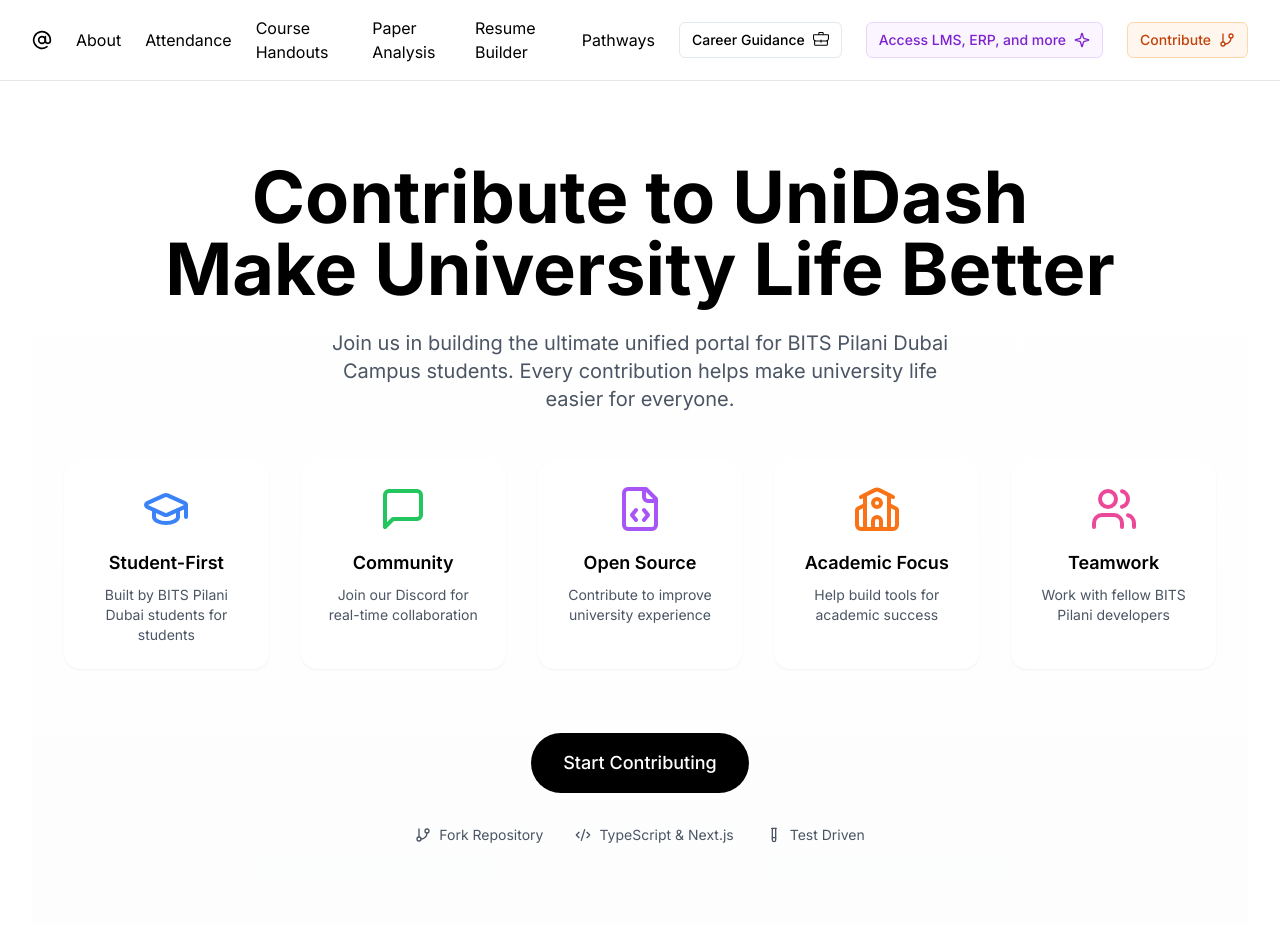
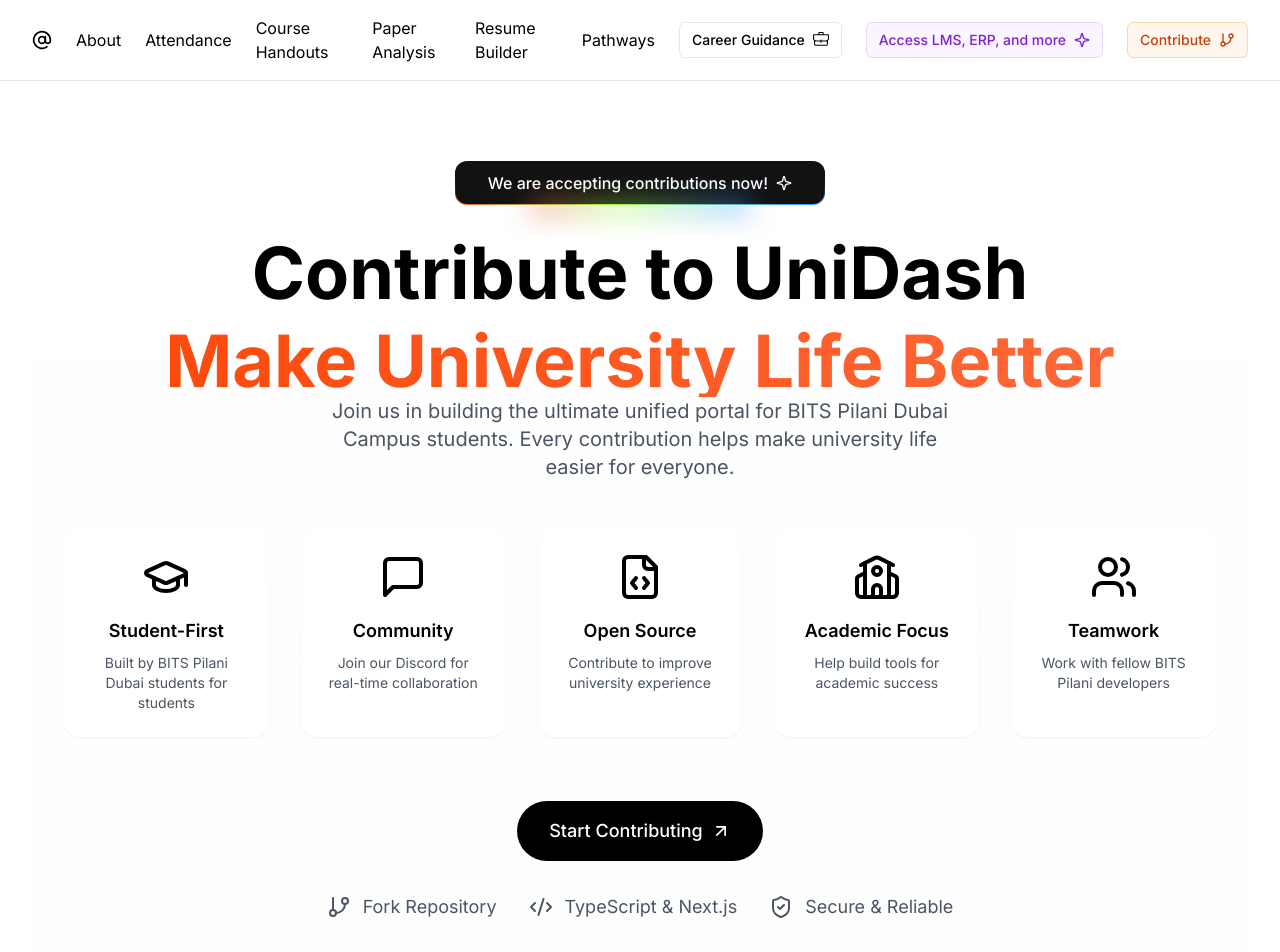
Before and after one commit to HUSAM-07/AccessX, a Next.js app: page /contribute in a window 1280 px wide. Shown: the top 952 px of the page. Built offline with nearby package versions, Linux system fonts and the light colour scheme.

Commit message:
updated contributors page and build

```diff
--- a/package.json
+++ b/package.json
@@ -29,7 +29,7 @@
     "clsx": "^2.1.1",
     "cmdk": "^1.0.0",
     "firebase": "^10.14.0",
-    "framer-motion": "^11.11.9",
+    "framer-motion": "^11.12.0",
     "lucide-react": "^0.436.0",
     "mermaid": "^11.4.1",
     "next": "^14.2.14",
--- a/src/app/contribute/page.tsx
+++ b/src/app/contribute/page.tsx
@@ -1,8 +1,11 @@
+'use client'
+
 import { Separator } from "@/components/ui/separator"
 import { ScrollArea } from "@/components/ui/scroll-area"
 import { NeonGradientCard } from "@/components/ui/neon-gradient-card"
 import { VelocityScroll } from "@/components/ui/scroll-based-velocity"
 import { MermaidDiagram } from "@/app/components/custom/mermaid-diagram"
+import { RainbowButton } from "@/components/ui/rainbow-button"
 
 import {
   MessageSquare,
@@ -12,7 +15,6 @@
   Users,
   GitBranch,
   Code2,
-  TestTube,
   BookOpen,
   Workflow,
   School,
@@ -21,8 +23,14 @@
   GitPullRequest,
   Terminal,
   Code,
-  Blocks
+  Blocks,
+  Sparkle,
+  ArrowUpRight,
+  ShieldCheck
+
 } from "lucide-react"
+import ShimmerButton from "@/components/magicui/shimmer-button"
+import { Button } from "@/components/ui/button"
 
 export default function ContributePage() {
   const branchingDiagram = `flowchart TD
@@ -46,27 +54,27 @@
 
   const features = [
     {
-      icon: <GraduationCap className="w-12 h-12 text-blue-500" />,
+      icon: <GraduationCap className="w-12 h-12 text-black" />,
       title: "Student-First",
       description: "Built by BITS Pilani Dubai students for students"
     },
     {
-      icon: <MessageSquare className="w-12 h-12 text-green-500" />,
+      icon: <MessageSquare className="w-12 h-12 text-black" />,
       title: "Community",
       description: "Join our Discord for real-time collaboration"
     },
     {
-      icon: <FileCode className="w-12 h-12 text-purple-500" />,
+      icon: <FileCode className="w-12 h-12 text-black" />,
       title: "Open Source",
       description: "Contribute to improve university experience"
     },
     {
-      icon: <School className="w-12 h-12 text-orange-500" />,
+      icon: <School className="w-12 h-12 text-black" />,
       title: "Academic Focus",
       description: "Help build tools for academic success"
     },
     {
-      icon: <Users className="w-12 h-12 text-pink-500" />,
+      icon: <Users className="w-12 h-12 text-black" />,
       title: "Teamwork",
       description: "Work with fellow BITS Pilani developers"
     }
@@ -102,11 +110,23 @@
   return (
     <div className="min-h-screen bg-gradient-to-b from-white to-gray-50">
       {/* Hero Section */}
-      <div className="container mx-auto px-4 sm:px-6 lg:px-8 py-12 sm:py-16 lg:py-20 text-center">
-        <h1 className="text-4xl sm:text-5xl md:text-7xl font-bold mb-4 sm:mb-6">
-          Contribute to UniDash
-          <br className="hidden sm:block" />
-          Make University Life Better
+      <div className="container mx-auto px-4 sm:px-6 lg:px-8 py-12 sm:py-16 lg:py-20 text-center max-w-7xl">
+        <div className="flex justify-center mb-8">
+          <RainbowButton
+            className="font-medium text-white flex items-center gap-2"
+          >
+            <span>We are accepting contributions now!</span>
+            <Sparkle className="w-4 h-4" />
+          </RainbowButton>
+        </div>
+
+        <h1 className="flex flex-col gap-2 sm:gap-4">
+          <span className="text-4xl sm:text-5xl md:text-7xl font-bold">
+            Contribute to UniDash
+          </span>
+          <span className="text-4xl sm:text-5xl md:text-7xl font-bold bg-gradient-to-r from-[#fc4707] to-[#ff6b3d] text-transparent bg-clip-text">
+            Make University Life Better
+          </span>
         </h1>
         <p className="text-lg sm:text-xl text-gray-600 mb-8 sm:mb-12 max-w-2xl mx-auto px-4 sm:px-6">
           Join us in building the ultimate unified portal for BITS Pilani Dubai Campus students.
@@ -129,28 +149,29 @@
         {/* CTA Button */}
         <a
           href="https://github.com/HUSAM-07/AccessX"
-          className="bg-black text-white px-6 sm:px-8 py-3 sm:py-4 rounded-full text-base sm:text-lg font-medium hover:bg-gray-800 transition-colors inline-block"
+          className="bg-black text-white px-6 sm:px-8 py-3 sm:py-4 rounded-full text-base sm:text-lg font-medium hover:bg-gray-800 transition-colors inline-flex items-center gap-2"
         >
-          Start Contributing
+          <span>Start Contributing</span>
+          <ArrowUpRight className="w-5 h-5" />
         </a>
 
         {/* Feature List */}
-        <div className="flex flex-col sm:flex-row justify-center gap-4 sm:gap-8 mt-6 sm:mt-8 text-sm text-gray-600">
-          <span className="flex items-center justify-center gap-2">
-            <GitBranch className="w-4 h-4" /> Fork Repository
+        <div className="flex flex-col sm:flex-row justify-center gap-4 sm:gap-8 mt-6 sm:mt-8 text-base sm:text-lg text-gray-600">
+          <span className="flex items-center justify-center gap-3">
+            <GitBranch className="w-5 h-5 sm:w-6 sm:h-6" /> Fork Repository
           </span>
-          <span className="flex items-center justify-center gap-2">
-            <Code2 className="w-4 h-4" /> TypeScript & Next.js
+          <span className="flex items-center justify-center gap-3">
+            <Code2 className="w-5 h-5 sm:w-6 sm:h-6" /> TypeScript & Next.js
           </span>
-          <span className="flex items-center justify-center gap-2">
-            <TestTube className="w-4 h-4" /> Test Driven
+          <span className="flex items-center justify-center gap-3">
+            <ShieldCheck className="w-5 h-5 sm:w-6 sm:h-6" /> Secure & Reliable
           </span>
         </div>
       </div>
 
       {/* Development Workflow Section */}
       <div className="bg-white py-12 sm:py-16 lg:py-20">
-        <div className="container mx-auto px-4 sm:px-6 lg:px-8">
+        <div className="container mx-auto px-4 sm:px-6 lg:px-8 max-w-7xl">
           <div className="text-center mb-8 sm:mb-12 lg:mb-16">
             <h2 className="text-3xl sm:text-4xl font-bold mb-3 sm:mb-4">Development Workflow</h2>
             <p className="text-gray-600">Follow our structured process for contributing to UniDash</p>
@@ -186,10 +207,10 @@
 
       {/* Documentation Section */}
       <div className="bg-white py-12 sm:py-16 lg:py-20">
-        <div className="container mx-auto px-4 sm:px-6 lg:px-8">
+        <div className="container mx-auto px-4 sm:px-6 lg:px-8 max-w-7xl">
           <div className="text-center mb-8 sm:mb-12 lg:mb-16">
             <h2 className="text-3xl sm:text-4xl font-bold mb-3 sm:mb-4">Documentation</h2>
-            <p className="text-gray-600">Everything you need to contribute effectively</p>
+            <p className="text-gray-600 sm:text-lg">Everything you need to contribute effectively</p>
           </div>
 
           <div className="grid grid-cols-12 gap-4 sm:gap-6 max-w-[1328px] mx-auto">
--- a/src/app/globals.css
+++ b/src/app/globals.css
@@ -61,3 +61,19 @@
     background: rgb(15 23 42); /* slate-900 */
   }
 }
+@layer base {
+  :root {
+    --color-1: 0 100% 63%;
+    --color-2: 270 100% 63%;
+    --color-3: 210 100% 63%;
+    --color-4: 195 100% 63%;
+    --color-5: 90 100% 63%;
+  }
+  .dark {
+    --color-1: 0 100% 63%;
+    --color-2: 270 100% 63%;
+    --color-3: 210 100% 63%;
+    --color-4: 195 100% 63%;
+    --color-5: 90 100% 63%;
+  }
+}
--- /dev/null
+++ b/src/components/ui/rainbow-button.tsx
@@ -0,0 +1,33 @@
+import React from "react";
+
+import { cn } from "@/lib/utils";
+interface RainbowButtonProps
+  extends React.ButtonHTMLAttributes<HTMLButtonElement> {}
+
+export function RainbowButton({
+  children,
+  className,
+  ...props
+}: RainbowButtonProps) {
+  return (
+    <button
+      className={cn(
+        "group relative inline-flex h-11 animate-rainbow cursor-pointer items-center justify-center rounded-xl border-0 bg-[length:200%] px-8 py-2 font-medium text-slate-50 transition-colors [background-clip:padding-box,border-box,border-box] [background-origin:border-box] [border:calc(0.08*1rem)_solid_transparent] focus-visible:outline-none focus-visible:ring-1 focus-visible:ring-slate-950 disabled:pointer-events-none disabled:opacity-50 dark:text-slate-900 dark:focus-visible:ring-slate-300",
+
+        // before styles
+        "before:absolute before:bottom-[-20%] before:left-1/2 before:z-0 before:h-1/5 before:w-3/5 before:-translate-x-1/2 before:animate-rainbow before:bg-[linear-gradient(90deg,hsl(var(--color-1)),hsl(var(--color-5)),hsl(var(--color-3)),hsl(var(--color-4)),hsl(var(--color-2)))] before:bg-[length:200%] before:[filter:blur(calc(0.8*1rem))]",
+
+        // light mode colors
+        "bg-[linear-gradient(#121213,#121213),linear-gradient(#121213_50%,rgba(18,18,19,0.6)_80%,rgba(18,18,19,0)),linear-gradient(90deg,hsl(var(--color-1)),hsl(var(--color-5)),hsl(var(--color-3)),hsl(var(--color-4)),hsl(var(--color-2)))]",
+
+        // dark mode colors
+        "dark:bg-[linear-gradient(#fff,#fff),linear-gradient(#fff_50%,rgba(255,255,255,0.6)_80%,rgba(0,0,0,0)),linear-gradient(90deg,hsl(var(--color-1)),hsl(var(--color-5)),hsl(var(--color-3)),hsl(var(--color-4)),hsl(var(--color-2)))]",
+
+        className,
+      )}
+      {...props}
+    >
+      {children}
+    </button>
+  );
+}
--- a/tailwind.config.ts
+++ b/tailwind.config.ts
@@ -50,13 +50,29 @@
   				'30%, 60%': {
   					'background-position': 'calc(100% + var(--shiny-width)) 0'
   				}
+  			},
+  			rainbow: {
+  				'0%': {
+  					'background-position': '0%'
+  				},
+  				'100%': {
+  					'background-position': '200%'
+  				}
   			}
   		},
   		animation: {
   			'accordion-down': 'accordion-down 0.2s ease-out',
   			'accordion-up': 'accordion-up 0.2s ease-out',
   			'background-position-spin': 'background-position-spin 3000ms infinite alternate',
-  			'shiny-text': 'shiny-text 8s infinite'
+  			'shiny-text': 'shiny-text 8s infinite',
+  			rainbow: 'rainbow var(--speed, 2s) infinite linear'
+  		},
+  		colors: {
+  			'color-1': 'hsl(var(--color-1))',
+  			'color-2': 'hsl(var(--color-2))',
+  			'color-3': 'hsl(var(--color-3))',
+  			'color-4': 'hsl(var(--color-4))',
+  			'color-5': 'hsl(var(--color-5))'
   		}
   	}
   },
```
Also changed, not shown: public/sw.js, src/app/layout.tsx (line endings or trailing spaces), 1 other file (tests, documents, lock files or other folders).
